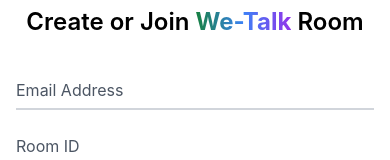
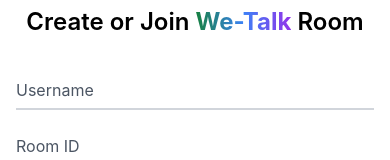
Before and after one commit to pooranjoyb/We_Talk, a React (Create React App) app in the folder client/: page /lobby in a window 390 px wide. Shown: the part 296-456 px from the top of the page. Built offline with nearby package versions, Linux system fonts and the light colour scheme; no server answers; what agora-rtc-sdk-ng would draw is missing.

Commit message:
Updated Chats and fixed responsiveness in the App

```diff
--- a/client/src/components/Chat.jsx
+++ b/client/src/components/Chat.jsx
@@ -18,7 +18,8 @@
 
     useEffect(() => {
         initTE({ Offcanvas, Ripple });
-    }, []);
+        console.log(messages)
+    }, [messages]);
 
     useEffect(() => {
         socket.on('connect', () => {
@@ -29,12 +30,20 @@
             console.log('Disconnected from server');
         });
 
+
+    }, []);
+
+    useEffect(() => {
         socket.on('message', (message) => {
             setMessages([...messages, message]);
         });
-    }, [messages]);
+    }, [messages])
 
-
+    const handleKeyDown = (e) => {
+        if (e.keyCode === 13) {
+            sendMessage();
+        }
+    };
 
     return (
         <>
@@ -69,26 +78,26 @@
                     </button>
                 </div>
 
-                <div className="chat-box">
+                <div className='h-4/5 text-start overflow-auto'>
                     {messages.map((msg, index) => (
-                        <div key={index}>{msg.text}</div>
+                        <div className='border-2 my-4 px-3 bg-blue-600 text-white rounded-md w-64 mx-6' key={index}>{msg.text}</div>
                     ))}
                 </div>
 
-                <div className="fixed bottom-0 flex mx-8 gap-4 items-center m-6">
+                <div className="fixed bottom-0 flex mx-8 gap-4 m-6">
+
                     <input
                         className="border-none text-black px-2 w-[18rem] rounded-md"
                         type="text"
-                            value={messageText}
-                    onChange={(e) => setMessageText(e.target.value)}
+                        value={messageText}
+                        onChange={(e) => setMessageText(e.target.value)}
+                        onKeyDown={handleKeyDown}
                     />
                     <AiOutlineSend size={25}
-                    onClick={sendMessage}
+                        onClick={sendMessage}
                     />
                 </div>
             </div>
-
-
         </>
     );
 }
--- /dev/null
+++ b/client/src/components/Footer.jsx
@@ -0,0 +1,19 @@
+import React from 'react'
+
+function Footer() {
+    return (
+        <footer>
+            <div className="max-w-2xl mx-auto text-white pt-20 pb-10">
+                <div className="text-center">
+                    <h3 className="text-xl mb-3"> Probaly the Best One to One Conferencing App </h3>
+                    <p> Stay fit. All day, every day. </p>
+                </div>
+                <div className="text-center w-full mt-12 text-sm text-gray-400">
+                    <p className="order-2 md:order-1 mt-8 md:mt-0"> &copy; Akshaya Mudireddy 2024 - BTech Major-Project</p>
+                </div>
+            </div>
+        </footer>
+    )
+}
+
+export default Footer
--- a/client/src/components/VideoPlayer.jsx
+++ b/client/src/components/VideoPlayer.jsx
@@ -1,6 +1,6 @@
 import React, { useEffect, useRef } from 'react';
 
-export const VideoPlayer = ({ user }) => {
+export const VideoPlayer = ({ user}) => {
   const ref = useRef();
 
   useEffect(() => {
@@ -13,6 +13,9 @@
         ref={ref}
         style={{ width: '350px', height: '350px' }}
       >
+        <div className='absolute bottom-4 left-4 border-1 p-2 rounded-xl bg-gradient-to-r from-blue-600 to-purple-800'>
+          {user.uid}
+        </div>
       </div>
     </div>
   );
--- a/client/src/components/VideoRoom.jsx
+++ b/client/src/components/VideoRoom.jsx
@@ -7,6 +7,8 @@
   initTE,
 } from "tw-elements";
 import Chat from './Chat';
+import { useLocation } from 'react-router';
+import Footer from './Footer';
 
 const APP_ID = '2cfdbda61acd4a3dbc60b6fc5eb81fc8';
 const TOKEN =
@@ -19,11 +21,18 @@
 });
 
 export const VideoRoom = () => {
+
+  AgoraRTC.setLogLevel(4)
+  const userData = useLocation();
+
+  console.log(userData.state)
+
   const [users, setUsers] = useState([]);
   const [localTracks, setLocalTracks] = useState([]);
 
   useEffect(() => {
     initTE({ Offcanvas, Ripple });
+    console.log(users)
   })
 
   const handleUserJoined = async (user, mediaType) => {
@@ -102,20 +111,18 @@
         </button>
 
 
-      <Chat />
+        <Chat />
 
-        <div className='grid grid-cols-3 justify-items-center text-white'>
+        <div className='flex flex-wrap gap-8 justify-center text-white'>
           {users.map((user) => (
             <div className='relative border-2 border-blue-600 my-6 px-4 py-4 rounded-3xl col-auto'>
               <VideoPlayer key={user.uid} user={user} />
-              <div className='absolute bottom-4 left-4 border-1 p-2 rounded-xl bg-gradient-to-r from-blue-600 to-purple-800'>
-                {user.uid}
-              </div>
             </div>
           ))}
         </div>
+
+        <Footer />
       </div>
-
     </>
   );
 };
--- a/client/src/index.js
+++ b/client/src/index.js
@@ -6,9 +6,9 @@
 
 const root = ReactDOM.createRoot(document.getElementById("root"));
 root.render(
-  // <React.StrictMode>
+  <React.StrictMode>
     <App />
-  // </React.StrictMode>
+  </React.StrictMode>
 );
 
 // If you want to start measuring performance in your app, pass a function
--- a/client/src/screens/Home.jsx
+++ b/client/src/screens/Home.jsx
@@ -1,5 +1,6 @@
 import React from "react";
 import { Link } from "react-router-dom"
+import Footer from "../components/Footer";
 
 const Home = () => {
 
@@ -104,19 +105,7 @@
                     </div>
                 </section>
 
-
-
-                <footer>
-                    <div className="max-w-2xl mx-auto text-white pt-20 pb-10">
-                        <div className="text-center">
-                            <h3 className="text-xl mb-3"> Probaly the Best One to One Conferencing App </h3>
-                            <p> Stay fit. All day, every day. </p>
-                        </div>
-                        <div className="text-center w-full mt-12 text-sm text-gray-400">
-                            <p className="order-2 md:order-1 mt-8 md:mt-0"> &copy; Akshaya Mudireddy 2024 - BTech Major-Project</p>
-                        </div>
-                    </div>
-                </footer>
+                <Footer />
             </section>
         </>
     )
--- a/client/src/screens/Lobby.jsx
+++ b/client/src/screens/Lobby.jsx
@@ -4,12 +4,12 @@
 const LobbyScreen = () => {
   const navigate = useNavigate();
 
-  const [email, setEmail] = useState("");
+  const [usn, setUsername] = useState("");
   const [room, setRoom] = useState("");
 
   const handleSubmitForm = (e) => {
     e.preventDefault();
-    navigate('/room')
+    navigate('/room', { state : {name: usn, room: room}} )
   }
 
   return (
@@ -30,12 +30,12 @@
                 <div className="py-8 text-base leading-6 space-y-4 text-gray-700 sm:text-lg sm:leading-7">
                   <div className="relative">
                     <input
-                      type="email"
-                      id="email"
-                      value={email}
-                      onChange={(e) => setEmail(e.target.value)}
-                      autoComplete="off" name="email" className="peer placeholder-transparent h-10 w-full border-b-2 border-gray-300 text-gray-900 focus:outline-none focus:borer-rose-600" placeholder="Email address" />
-                    <label htmlFor="email" className="absolute left-0 -top-3.5 text-gray-600 text-sm peer-placeholder-shown:text-base peer-placeholder-shown:text-gray-440 peer-placeholder-shown:top-2 transition-all peer-focus:-top-3.5 peer-focus:text-gray-600 peer-focus:text-sm">Email Address</label>
+                      type="text"
+                      id="usn"
+                      value={usn}
+                      onChange={(e) => setUsername(e.target.value)}
+                      autoComplete="off" name="usn" className="peer placeholder-transparent h-10 w-full border-b-2 border-gray-300 text-gray-900 focus:outline-none focus:borer-rose-600" placeholder="Username" />
+                    <label htmlFor="usn" className="absolute left-0 -top-3.5 text-gray-600 text-sm peer-placeholder-shown:text-base peer-placeholder-shown:text-gray-440 peer-placeholder-shown:top-2 transition-all peer-focus:-top-3.5 peer-focus:text-gray-600 peer-focus:text-sm">Username</label>
                   </div>
                   <div className="relative">
                     <input
--- a/package.json
+++ b/package.json
@@ -5,7 +5,7 @@
   "main": "index.js",
   "scripts": {
     "test": "echo \"Error: no test specified\" && exit 1",
-    "start": "nodemon index.js",
+    "server": "nodemon index.js",
     "dev": "cd client && npm start"
   },
   "author": "",
```
Also changed, not shown: client/public/manifest.json.
